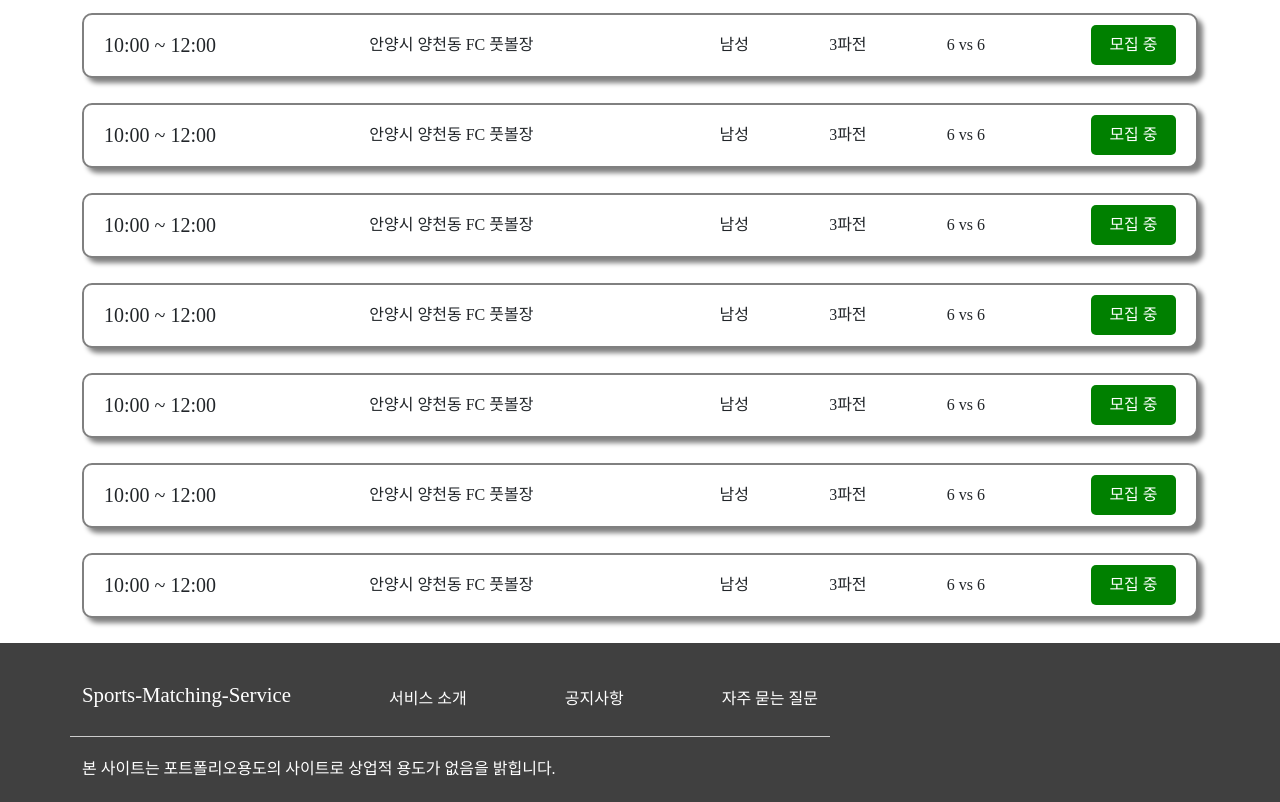
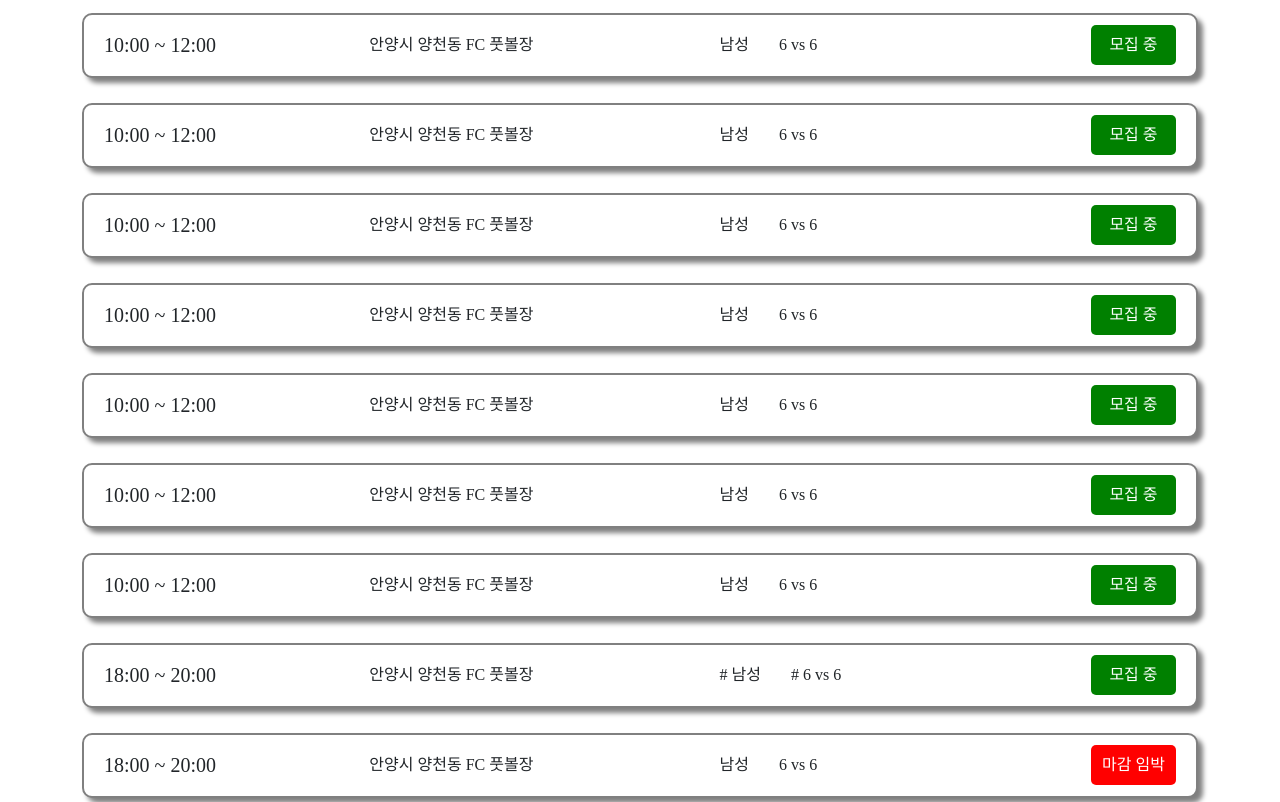
Before and after one commit to Sports-Matching-Service/Frontend, a React (Create React App) app: page / in a window 1280 px wide. Shown: the part 1020-1822 px from the top of the page. Built offline with nearby package versions, Linux system fonts and the light colour scheme; a web font is replaced by a local one.

Commit message:
🐎 Add: Infinite Scroll

```diff
--- a/package.json
+++ b/package.json
@@ -15,6 +15,7 @@
     "react-dom": "^18.2.0",
     "react-hook-form": "^7.37.0",
     "react-icons": "^4.4.0",
+    "react-intersection-observer": "^9.4.0",
     "react-redux": "^8.0.4",
     "react-router-dom": "^6.4.2",
     "react-scripts": "5.0.1",
--- a/src/components/common/MatchList.jsx
+++ b/src/components/common/MatchList.jsx
@@ -1,6 +1,10 @@
 import styled from "styled-components";
+import { useState, useEffect, useCallback } from "react";
+import { useInView } from "react-intersection-observer";
+import axios from "axios";
 
 const MATCH_DATA = [
+  [
     {
       time: "10:00 ~ 12:00",
       stadium: "안양시 양천동 FC 풋볼장",
@@ -89,6 +93,277 @@ const MATCH_DATA = [
       number: "6 vs 6",
       status: "모집 중",
     },
+  ],
+  [
+    {
+      time: "18:00 ~ 20:00",
+      stadium: "안양시 양천동 FC 풋볼장",
+      gender: "# 남성",
+      way: "# 3파전",
+      number: "# 6 vs 6",
+      status: "모집 중",
+    },
+    {
+      time: "18:00 ~ 20:00",
+      stadium: "안양시 양천동 FC 풋볼장",
+      gender: "남성",
+      way: "3파전",
+      number: "6 vs 6",
+      status: "마감 임박",
+    },
+    {
+      time: "18:00 ~ 20:00",
+      stadium: "안양시 양천동 FC 풋볼장",
+      gender: "남성",
+      way: "3파전",
+      number: "6 vs 6",
+      status: "마감",
+    },
+    {
+      time: "18:00 ~ 20:00",
+      stadium: "안양시 양천동 FC 풋볼장",
+      gender: "남성",
+      way: "3파전",
+      number: "6 vs 6",
+      status: "모집 중",
+    },
+    {
+      time: "18:00 ~ 20:00",
+      stadium: "안양시 양천동 FC 풋볼장",
+      gender: "남성",
+      way: "3파전",
+      number: "6 vs 6",
+      status: "모집 중",
+    },
+    {
+      time: "18:00 ~ 20:00",
+      stadium: "안양시 양천동 FC 풋볼장",
+      gender: "남성",
+      way: "3파전",
+      number: "6 vs 6",
+      status: "모집 중",
+    },
+    {
+      time: "18:00 ~ 20:00",
+      stadium: "안양시 양천동 FC 풋볼장",
+      gender: "남성",
+      way: "3파전",
+      number: "6 vs 6",
+      status: "모집 중",
+    },
+    {
+      time: "18:00 ~ 20:00",
+      stadium: "안양시 양천동 FC 풋볼장",
+      gender: "남성",
+      way: "3파전",
+      number: "6 vs 6",
+      status: "모집 중",
+    },
+    {
+      time: "18:00 ~ 20:00",
+      stadium: "안양시 양천동 FC 풋볼장",
+      gender: "남성",
+      way: "3파전",
+      number: "6 vs 6",
+      status: "모집 중",
+    },
+    {
+      time: "18:00 ~ 20:00",
+      stadium: "안양시 양천동 FC 풋볼장",
+      gender: "남성",
+      way: "3파전",
+      number: "6 vs 6",
+      status: "모집 중",
+    },
+    {
+      time: "18:00 ~ 20:00",
+      stadium: "안양시 양천동 FC 풋볼장",
+      gender: "남성",
+      way: "3파전",
+      number: "6 vs 6",
+      status: "모집 중",
+    },
+  ],
+  [
+    {
+      time: "18:00 ~ 20:00",
+      stadium: "안양시 양천동 FC 풋볼장",
+      gender: "# 남성",
+      way: "# 3파전",
+      number: "# 6 vs 6",
+      status: "모집 중",
+    },
+    {
+      time: "18:00 ~ 20:00",
+      stadium: "안양시 양천동 FC 풋볼장",
+      gender: "남성",
+      way: "3파전",
+      number: "6 vs 6",
+      status: "마감 임박",
+    },
+    {
+      time: "18:00 ~ 20:00",
+      stadium: "안양시 양천동 FC 풋볼장",
+      gender: "남성",
+      way: "3파전",
+      number: "6 vs 6",
+      status: "마감",
+    },
+    {
+      time: "18:00 ~ 20:00",
+      stadium: "안양시 양천동 FC 풋볼장",
+      gender: "남성",
+      way: "3파전",
+      number: "6 vs 6",
+      status: "모집 중",
+    },
+    {
+      time: "18:00 ~ 20:00",
+      stadium: "안양시 양천동 FC 풋볼장",
+      gender: "남성",
+      way: "3파전",
+      number: "6 vs 6",
+      status: "모집 중",
+    },
+    {
+      time: "18:00 ~ 20:00",
+      stadium: "안양시 양천동 FC 풋볼장",
+      gender: "남성",
+      way: "3파전",
+      number: "6 vs 6",
+      status: "모집 중",
+    },
+    {
+      time: "18:00 ~ 20:00",
+      stadium: "안양시 양천동 FC 풋볼장",
+      gender: "남성",
+      way: "3파전",
+      number: "6 vs 6",
+      status: "모집 중",
+    },
+    {
+      time: "18:00 ~ 20:00",
+      stadium: "안양시 양천동 FC 풋볼장",
+      gender: "남성",
+      way: "3파전",
+      number: "6 vs 6",
+      status: "모집 중",
+    },
+    {
+      time: "18:00 ~ 20:00",
+      stadium: "안양시 양천동 FC 풋볼장",
+      gender: "남성",
+      way: "3파전",
+      number: "6 vs 6",
+      status: "모집 중",
+    },
+    {
+      time: "18:00 ~ 20:00",
+      stadium: "안양시 양천동 FC 풋볼장",
+      gender: "남성",
+      way: "3파전",
+      number: "6 vs 6",
+      status: "모집 중",
+    },
+    {
+      time: "18:00 ~ 20:00",
+      stadium: "안양시 양천동 FC 풋볼장",
+      gender: "남성",
+      way: "3파전",
+      number: "6 vs 6",
+      status: "모집 중",
+    },
+  ],
+  [
+    {
+      time: "18:00 ~ 20:00",
+      stadium: "안양시 양천동 FC 풋볼장",
+      gender: "# 남성",
+      way: "# 3파전",
+      number: "# 6 vs 6",
+      status: "모집 중",
+    },
+    {
+      time: "18:00 ~ 20:00",
+      stadium: "안양시 양천동 FC 풋볼장",
+      gender: "남성",
+      way: "3파전",
+      number: "6 vs 6",
+      status: "마감 임박",
+    },
+    {
+      time: "18:00 ~ 20:00",
+      stadium: "안양시 양천동 FC 풋볼장",
+      gender: "남성",
+      way: "3파전",
+      number: "6 vs 6",
+      status: "마감",
+    },
+    {
+      time: "18:00 ~ 20:00",
+      stadium: "안양시 양천동 FC 풋볼장",
+      gender: "남성",
+      way: "3파전",
+      number: "6 vs 6",
+      status: "모집 중",
+    },
+    {
+      time: "18:00 ~ 20:00",
+      stadium: "안양시 양천동 FC 풋볼장",
+      gender: "남성",
+      way: "3파전",
+      number: "6 vs 6",
+      status: "모집 중",
+    },
+    {
+      time: "18:00 ~ 20:00",
+      stadium: "안양시 양천동 FC 풋볼장",
+      gender: "남성",
+      way: "3파전",
+      number: "6 vs 6",
+      status: "모집 중",
+    },
+    {
+      time: "18:00 ~ 20:00",
+      stadium: "안양시 양천동 FC 풋볼장",
+      gender: "남성",
+      way: "3파전",
+      number: "6 vs 6",
+      status: "모집 중",
+    },
+    {
+      time: "18:00 ~ 20:00",
+      stadium: "안양시 양천동 FC 풋볼장",
+      gender: "남성",
+      way: "3파전",
+      number: "6 vs 6",
+      status: "모집 중",
+    },
+    {
+      time: "18:00 ~ 20:00",
+      stadium: "안양시 양천동 FC 풋볼장",
+      gender: "남성",
+      way: "3파전",
+      number: "6 vs 6",
+      status: "모집 중",
+    },
+    {
+      time: "18:00 ~ 20:00",
+      stadium: "안양시 양천동 FC 풋볼장",
+      gender: "남성",
+      way: "3파전",
+      number: "6 vs 6",
+      status: "모집 중",
+    },
+    {
+      time: "18:00 ~ 20:00",
+      stadium: "안양시 양천동 FC 풋볼장",
+      gender: "남성",
+      way: "3파전",
+      number: "6 vs 6",
+      status: "모집 중",
+    },
+  ],
 ];
 
 const ListContainer = styled.div`
@@ -117,8 +392,10 @@ const ListStadium = styled.div`
 const ListIntroduce = styled.div`
   width: 25%;
   display: flex;
-  justify-content: space-between;
   align-items: center;
+  & span:first-child {
+    margin-right: 30px;
+  }
 `;
 
 const ListStatus = styled.div`
@@ -142,16 +419,57 @@ const ListStatusBtn = styled.div`
 `;
 
 function MatchList() {
+  const [matchList, setMatchList] = useState([]);
+  const [page, setPage] = useState(1);
+  const [loading, setLoading] = useState(false);
+
+  const [lastRef, lastInView] = useInView();
+
+  // 서버에서 아이템을 가지고 오는 함수
+  const getMatchList = useCallback(async () => {
+    setLoading(true);
+    // by 민형, API를 통해 데이터를 가지고 올 경우_221021
+    // await axios.get(`APIURL/matchlist/page=${page}`).then((res) => {
+    //   setMatchList((prev) => {
+    //     return prev.length < page * 11
+    //       ? [...prev, ...MATCH_DATA[page - 1]]
+    //       : [...prev];
+    //   });
+    // })
+    setMatchList((prev) => {
+      return prev.length < page * 11
+        ? [...prev, ...MATCH_DATA[page - 1]]
+        : [...prev];
+    });
+    setLoading(false);
+  }, [page]);
+
+  // `getMatchList` 가 바뀔 때 마다 함수 실행
+  useEffect(() => {
+    getMatchList();
+  }, [getMatchList]);
+
+  useEffect(() => {
+    // 사용자가 마지막 요소를 보고 있고, 로딩 중이 아니라면
+    if (lastInView && !loading) {
+      if (page + 1 > MATCH_DATA.length) {
+        return;
+      }
+      setPage((prevState) => prevState + 1);
+    }
+  }, [lastInView, loading]);
+
   return (
     <>
-      {MATCH_DATA.map((match, idx) => (
-        // 화면 사이즈 줄이면 깨짐
-        <ListContainer key={idx}>
+      {matchList.map((match, idx) => (
+        <ListContainer
+          key={idx}
+          ref={matchList.length - 1 === idx ? lastRef : undefined}
+        >
           <ListTime>{match.time}</ListTime>
           <ListStadium>{match.stadium}</ListStadium>
           <ListIntroduce>
             <span>{match.gender}</span>
-            <span>{match.way}</span>
             <span>{match.number}</span>
           </ListIntroduce>
           <ListStatus>
```
Also changed, not shown: 1 other file (tests, documents, lock files or other folders). Lines whose indentation alone changed are shown as unchanged.
